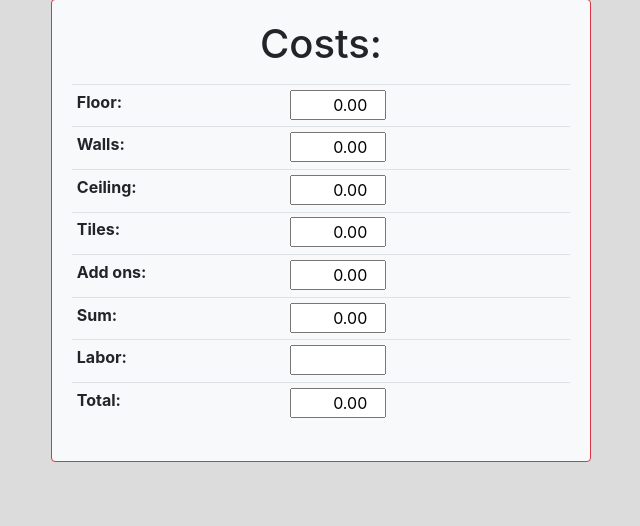
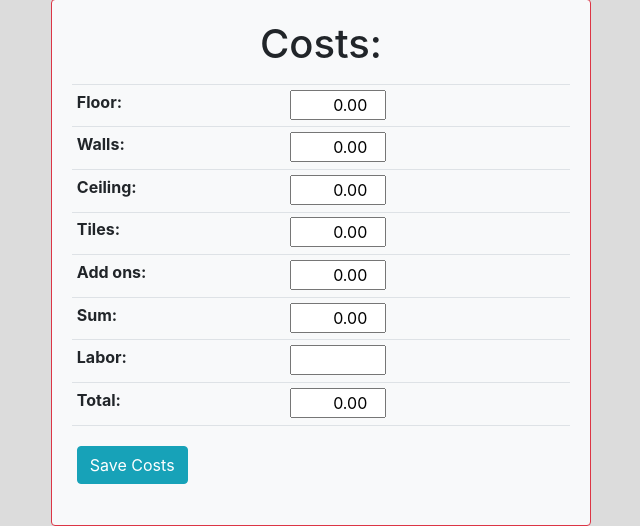
Before and after one commit to MarcinSzyc/andzy-calc, a Django app: template templates/renovations/edit_room.html in a window 1280 px wide. Shown: the part 555-1081 px from the top of the page, without its empty margins (319-959 px from the left). Before the commit the page ends 1017 px from the top, so only its background shows below. Run offline with Django 3.2, Linux system fonts and the light colour scheme; the template is opened without the code that fills it: values that come from a table or form of the project are taken from there, others are empty; data comes from the database, SQL or seed files in the repository; some libraries are stand-ins or nearby versions.

Commit message:
modified wraping to md on edit room view

```diff
--- a/templates/renovations/edit_room.html
+++ b/templates/renovations/edit_room.html
@@ -12,7 +12,7 @@
         {% endfor %}
     {% endif %}
     <div class="row justify-content-md-center main-window">
-        <div class="col-sm-3">
+        <div class="col-md-3">
             <div class="card mt-3 bg-light border-danger">
                 <div class="card-body">
                     <h3 style="text-align: center">Products:</h3>
@@ -57,7 +57,7 @@
                 </div>
             </div>
         </div>
-        <div class="col-sm-6">
+        <div class="col-md-6">
             <div class="card mt-3 bg-light border-danger">
                 <div class="card-body">
                     <div class="table-responsive">
@@ -132,6 +132,7 @@
                             <span><h1 style="text-align: center">Costs:</h1></span>
                             </thead>
                             <tbody>
+                            <form action="{% url 'renovations:update-room' pk=room.id %}" method="POST">
                                 <tr>
                                     <td><strong><label for="floor-cost">Floor:</label></strong></td>
                                     <td><input class="floor-cost to-sum" type="number"></td>
@@ -164,13 +165,19 @@
                                     <td><strong><label for="total-cost">Total:</label></strong></td>
                                     <td><input class="total-cost" type="number"></td>
                                 </tr>
+                                <tr>
+                                    <td colspan="3">
+                                        <button type="submit" class="btn btn-info mt-3">Save Costs</button>
+                                    </td>
+                                </tr>
+                            </form>
                             </tbody>
                         </table>
                     </div>
                 </div>
             </div>
         </div>
-        <div class="col-sm-3">
+        <div class="col-md-3">
             <div class="card mt-3 bg-light border-danger">
                 <div class="card-body">
                     <div class="card mt-3 bg-light border-success">
```
Lines whose indentation alone changed are shown as unchanged.
